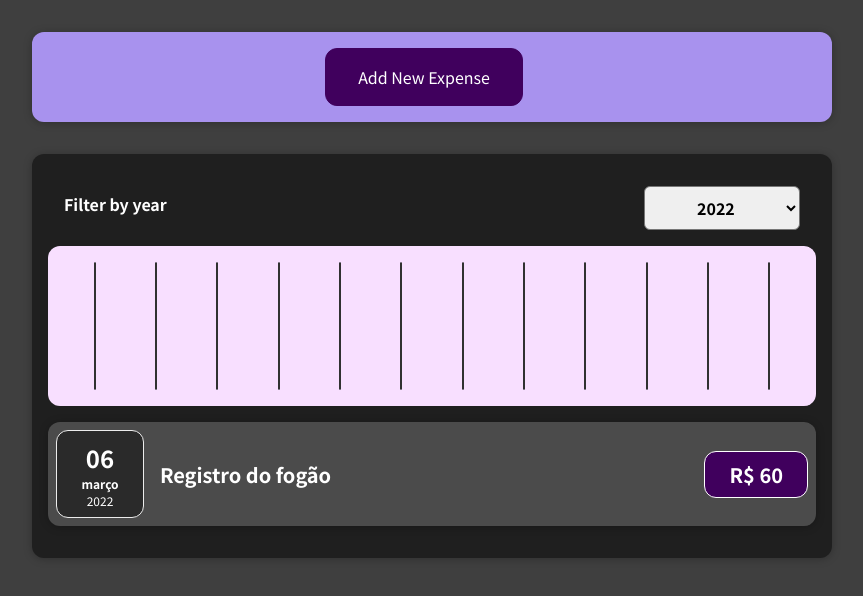
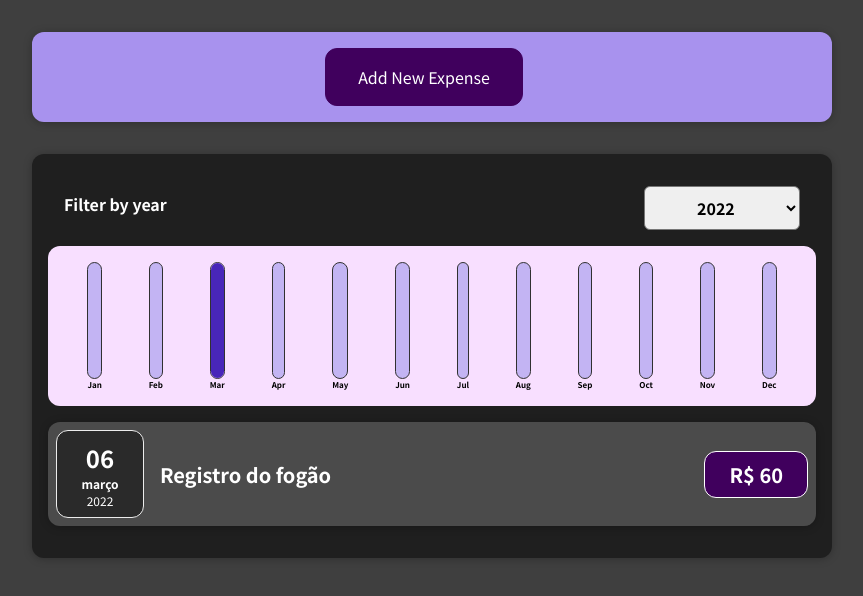
Before and after one commit to IssacCabral/react-course, a React (Vite) app: page / in a window 1280 px wide. Shown: the top 596 px of the page, without its empty margins (208-1071 px from the left). Built offline with nearby package versions, Linux system fonts and the light colour scheme.

Commit message:
fix: resolve Chart styles

```diff
--- a/src/components/Expenses/ExpensesChart/Chart/ChartBar/index.tsx
+++ b/src/components/Expenses/ExpensesChart/Chart/ChartBar/index.tsx
@@ -9,8 +9,8 @@ interface ChartBarProps {
 export const ChartBar = (props: ChartBarProps) => {
   let barFillHeight = "0%";
 
-  if (props.value > 0) {
-    barFillHeight = Math.round((props.value / props.maxValue) * 100).toString();
+  if (props.maxValue > 0) {
+    barFillHeight = Math.round((props.value / props.maxValue) * 100) + "%";
   }
 
   return (
@@ -18,10 +18,10 @@ export const ChartBar = (props: ChartBarProps) => {
       <div className="chart-bar__inner">
         <div
           className="chart-bar__fill"
-          style={{ height: barFillHeight, backgroundColor: "red" }}
+          style={{ height: barFillHeight }}
         ></div>
       </div>
-      <div className="chart-bar__label"></div>
+      <div className="chart-bar__label">{props.label}</div>
     </div>
   );
 };
```
